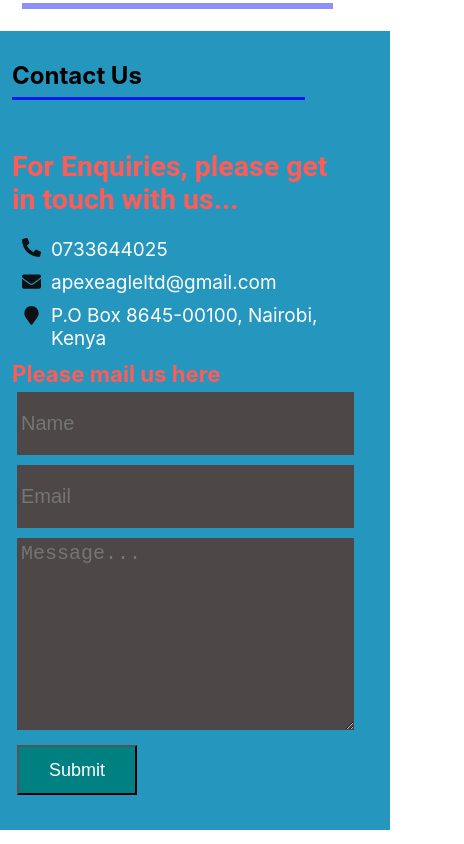
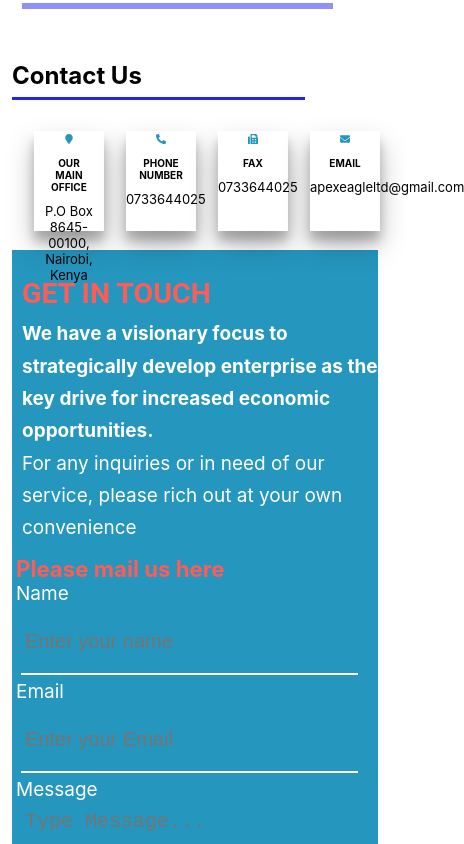
Before and after one commit to Nobby-code/apex-portfolio, a React (Create React App) app: page / in a window 390 px wide. Shown: the part 7400-8244 px from the top of the page, 464 px wide, since content can reach past the window. Built offline with nearby package versions, Linux system fonts and the light colour scheme.

Commit message:
contacts page design not complete '

```diff
--- a/src/App.css
+++ b/src/App.css
@@ -716,9 +716,11 @@
 .contacts{
   background-color: #76b5c5;
   background-color: #2596be;
+  background-color: white;
   margin: 0;
   padding-top: 30px;
   padding-bottom: 30px;
+  position: relative;
 }
 .contacts-header {
   height: 36px;
@@ -736,14 +738,47 @@
   font-size: 24px;
   width: 50%;
   color: black;
-  margin-bottom: 50px;
+  margin-bottom: 150px;
 }
 
 .contacts-content {
   display: flex;
   flex-direction: row;
   justify-content: space-between;
-}
+  background-color: #2596be;
+  padding-top: 200px;
+  padding-bottom: 20px;
+}
+
+.contacts .contacts-boxes {
+  display: flex;
+  flex-direction: row;
+  justify-content: space-evenly;
+  color: black;
+  position: absolute;
+  top: 100px;
+  width: 100%;
+}
+
+.contacts .contacts-boxes .box {
+  width: 20%;
+  height: 220px;
+  background-color: white;
+  box-shadow: rgba(0, 0, 0, 0.25) 0px 14px 28px, rgba(0, 0, 0, 0.22) 0px 10px 10px;
+  text-align: center;
+}
+
+.contacts .contacts-boxes .box span {
+  color: #2596be;
+  font-size: 60px;
+  padding: 10px;
+  margin: 10px;
+}
+
+.contacts .contacts-boxes .box h3 {
+  margin: 10px;
+}
+
 
 .contacts-content h2,
 .sites-header {
@@ -751,6 +786,16 @@
   color: #FF5C58;
 }
 
+.contacts .contacts-content .contact-init {
+  padding: 10px;
+  line-height: 1.7;
+  width: 40%;
+}
+
+.contacts .contacts-content .contact-init h2 {
+  font-weight: bold;
+}
+
 .contacts-content ul {
   list-style: none;
 }
@@ -787,7 +832,7 @@
 }
 
 .contacts-form input {
-  width: 350px;
+  width: 65%;
   height: 55px;
   margin: 5px;
   font-size: 18px;
@@ -796,6 +841,8 @@
   border: none;
   border: none;
   padding-left: 4px;
+  border-bottom: 2px solid white;
+  background-color: #2596be;
 }
 
 .contacts-form input:hover {
@@ -818,6 +865,9 @@ textarea {
   color: white;
   border: none;
   padding-left: 4px;
+  border-bottom: 2px solid white;
+  background-color: #2596be;
+  width: 65%;
 }
 
 .mailing h3 {
@@ -825,13 +875,14 @@ textarea {
 }
 
 .contacts-button {
-  width: 120px;
+  width: 65%;
   height: 50px;
   margin: 5px;
   background-color: teal;
   font-size: 18px;
-  color: white;
+  color: black;
   transition: all .2s ease-out;
+  background-color: white;
 }
 
 .contacts-button:hover {
@@ -875,7 +926,16 @@ textarea {
 
 @media screen and (max-width : 360px) {
     * {
-    font-size: 12px;
+    font-size: 13px;
+  }
+
+  .footer .footer-bottom {
+    display: flex;
+    flex-direction: column;
+  }
+
+  .footer .footer-bottom p{
+    width: 100%;
   }
 }
 
@@ -1077,6 +1137,70 @@ textarea {
     font-size: 20px;
   }
 
+
+  /* .contacts-content {
+    display: flex;
+    flex-direction: row;
+    justify-content: space-between;
+    background-color: #2596be;
+    padding-top: 200px;
+    padding-bottom: 20px;
+  }
+
+  .contacts .contacts-boxes {
+    display: flex;
+    flex-direction: row;
+    justify-content: space-evenly;
+    color: black;
+    position: absolute;
+    top: 100px;
+    width: 100%;
+  } */
+
+  .contacts-content {
+    padding-top: 10px;
+  }
+
+  .contacts .contacts-content .contact-init {
+    width: 100%;
+  }
+
+  .contacts .contacts-boxes {
+    flex-wrap: wrap;
+    flex-flow: wrap;
+  }
+
+  .contacts .contacts-boxes .box{
+    height: 100px;
+    font-size: 13px;
+    box-sizing: border-box;
+    width: 18%;
+  }
+
+  .contacts .contacts-boxes .box h3 {
+    font-size: 10px;
+  }
+
+  .contacts .contacts-boxes .box span {
+    font-size: 20px;
+  }
+
+  .contacts .contacts-boxes .box span {
+    font-size: 10px;
+  }
+
+  .contacts .contacts-button {
+    width: 100%;
+  }
+
+  .contacts .contacts-form {
+    width: 100%;
+    padding-left: 4px;
+  }
+
+  .contacts .mailing h3 {
+    padding-left: 4px;
+  }
   .first-cont-info h2{
     padding-bottom: 12px;
   }
@@ -1499,8 +1623,16 @@ textarea {
     font-size: 20px;
   }
 
+  .contacts .contacts-content .contact-init {
+    width: 100%;
+  }
+
   .first-cont-info h2{
     padding-bottom: 12px;
+  }
+
+  .contacts .contacts-button {
+    width: 100%;
   }
 
   .hidden-menu {
--- a/src/components/Main.js
+++ b/src/components/Main.js
@@ -20,7 +20,7 @@ import Supplies from '../Images/officeSupplies.jpg'
 import Public from '../Images/publicRelations.jpg'
 import Profile2 from '../Images/profile.jpg'
 import Logo2 from '../Images/logo2.png'
-import { FaPhoneAlt, FaEnvelope, FaMapMarker, FaTimes, FaBars, FaArrowRight } from 'react-icons/fa'
+import { FaPhoneAlt, FaEnvelope, FaMapMarker, FaTimes, FaBars, FaArrowRight, FaFax } from 'react-icons/fa'
 
 //emailjs
 import emailjs from '@emailjs/browser';
@@ -420,8 +420,38 @@ const Main = () => {
 
             <div ref={contRef} className="contacts page">
                 <h4 className='contact-header'>Contact Us</h4>
+                <div className='contacts-boxes'>
+                    <div className='box'>
+                        <span>
+                            <FaMapMarker />
+                        </span>
+                        <h3>OUR MAIN OFFICE</h3>
+                        <p>P.O Box 8645-00100, Nairobi, Kenya</p>
+                    </div>
+                    <div className='box'>
+                        <span>
+                            <FaPhoneAlt />
+                        </span>
+                        <h3>PHONE NUMBER</h3>
+                        <p>0733644025</p>
+                    </div>
+                    <div className='box'>
+                        <span>
+                            <FaFax />
+                        </span>
+                        <h3>FAX</h3>
+                        <p>0733644025</p>
+                    </div>
+                    <div className='box'>
+                        <span>
+                        <FaEnvelope />
+                        </span>
+                        <h3>EMAIL</h3>
+                        <p>apexeagleltd@gmail.com</p>
+                    </div>
+                </div>
                 <div className='contacts-content'>
-                    <div className='first-cont-info'>
+                    {/* <div className='first-cont-info'>
                         <h2>For Enquiries, please get in touch with us...</h2>
                         <div className='my-contact'>
                             <ul className='my-contact-icons'>
@@ -435,14 +465,24 @@ const Main = () => {
                                 <li>P.O Box 8645-00100, Nairobi, Kenya</li>
                             </ul>
                         </div>
+                    </div> */}
+                    <div className='contact-init'>
+                        <h2>GET IN TOUCH</h2>
+                        {/* <h5>For Enquiries, please get in touch with us...</h5> */}
+                        <h4>We have a visionary focus to strategically develop enterprise as the key drive for increased economic opportunities.</h4>
+                        <p>For any inquiries or in need of our service, please rich out at your own convenience</p>
+
                     </div>
                     <div className='mailing'>
                         <h3>Please mail us here</h3>
                         <form ref={form} onSubmit={sendEmail} className="contacts-form">
-                            <input type='text' placeholder='Name' name="from_name" required /> <br />
+                            <label for="from_name">Name</label> <br />
+                            <input type='text' placeholder='Enter your name' name="from_name" required /> <br />
                             {/* <input type='text' placeholder='Subject' name="subject" required /> <br /> */}
-                            <input type='email' placeholder='Email' name="from_email" required /> <br />
-                            <textarea cols='50' rows='8' placeholder='Message...' name="message" required /> <br />
+                            <label for="from_email">Email</label> <br />
+                            <input type='email' placeholder='Enter your Email' name="from_email" required /> <br />
+                            <label for="message">Message</label><br />
+                            <textarea cols='50' rows='8' placeholder='Type Message...' name="message" required /> <br />
                             <button className="contacts-button">Submit</button>
                         </form>
 
```
